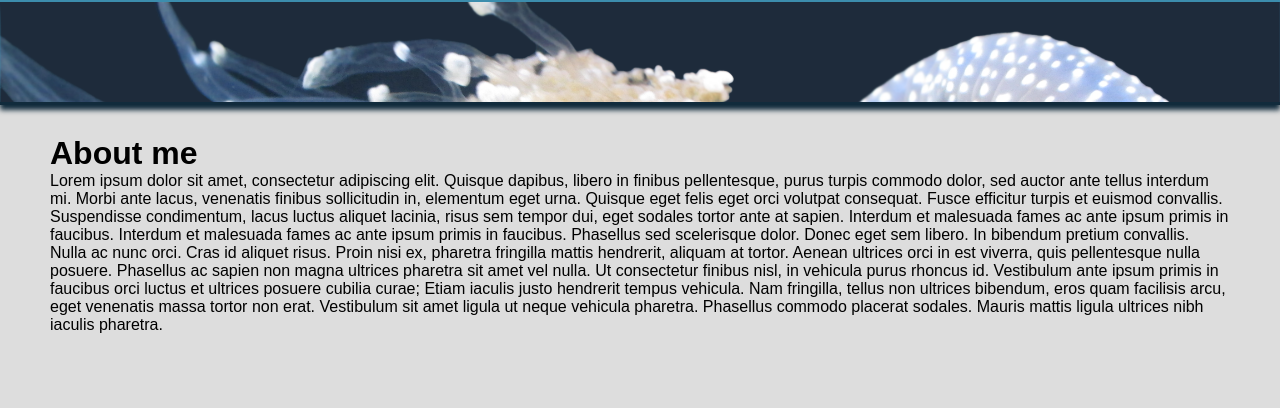
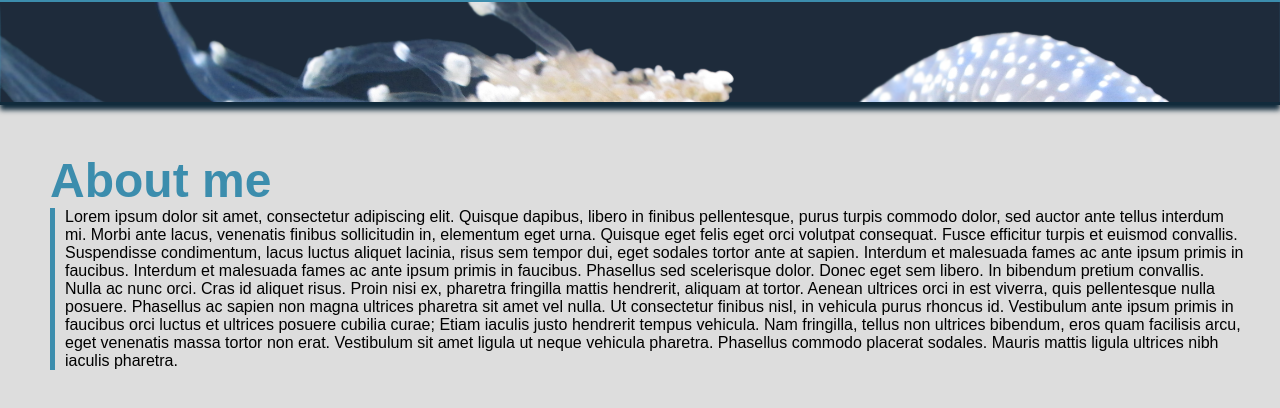
Before and after one commit to gnimelf/react-portfolio, a React (Create React App) app: page / in a window 1280 px wide. Shown: the part 372-780 px from the top of the page. Built offline with nearby package versions, Linux system fonts and the light colour scheme.

Commit message:
added about-me id and className sub-heading to Home(src/components/pages/Home.js:6,7)

```diff
--- a/src/components/pages/Home.js
+++ b/src/components/pages/Home.js
@@ -3,7 +3,8 @@ import React from "react";
 export default function Home() {
     return (
         <main>
-            <h1>About me</h1>
+            <section id="about-me">
+            <h1 className="sub-heading">About me</h1>
             <p>
                 Lorem ipsum dolor sit amet, consectetur adipiscing elit. Quisque
                 dapibus, libero in finibus pellentesque, purus turpis commodo
@@ -28,6 +29,7 @@ export default function Home() {
                 ligula ut neque vehicula pharetra. Phasellus commodo placerat
                 sodales. Mauris mattis ligula ultrices nibh iaculis pharetra.
             </p>
+        </section>
         </main>
     );
 }
```
